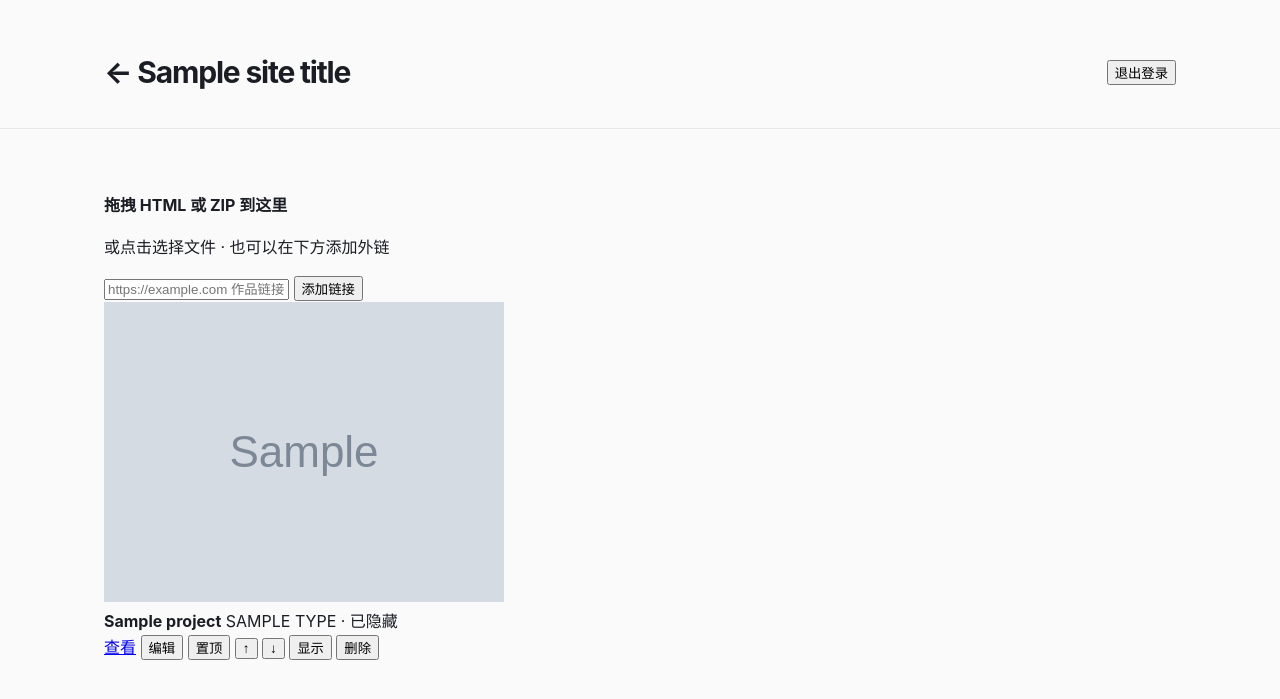
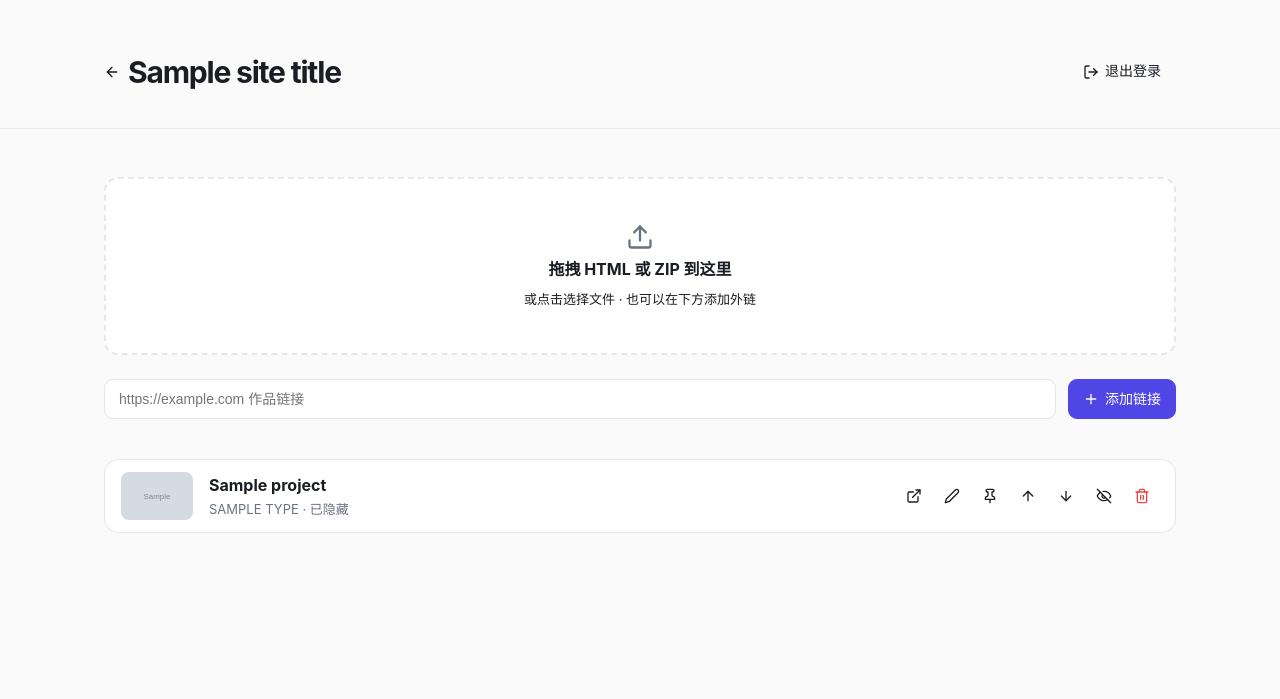
Before and after one commit to mcocdaa/SiteFlow, a FastAPI app: template app/templates/admin.html in a window 1280 px wide. Shown: the top 699 px of the page. Run offline with FastAPI, Linux system fonts and the light colour scheme; the template is opened without the code that fills it: most values are stand-ins (such as "Sample title", 1, 10 or a date in 2020); grey boxes marked "Sample" are stand-in pictures; parts of the project's set-up code (start-up, migrations or seed data) failed here and were passed over.

Commit message:
fix: 管理台样式缺失与图标重做
- 补齐 .btn/.dropzone/.list/.row/.editor 等整套管理台样式（此前类名无对应 CSS，页面近乎裸奔）
- 新增 icons.html 宏：全部改用 Lucide 开源图标（ISC，inline SVG，无 CDN）
- 箭头/星星/眼睛/删除等文本符号全部替换为图标，按钮带 title/aria-label
- admin.js 改为读取 data-pinned/data-visible 状态，适配图标按钮
- 画廊外链卡片补 external-link 角标，pin 移到右下避免重叠
- 新增管理台图标回归测试（21 项全绿）

```diff
--- a/app/static/css/app.css
+++ b/app/static/css/app.css
@@ -133,3 +133,80 @@ main.wrap { padding: 48px 24px 96px; }
 .row-between { display: flex; align-items: center; justify-content: space-between; gap: 16px; }
 .admin-entry { color: var(--text-muted); opacity: .45; transition: opacity .15s; display: inline-flex; }
 .admin-entry:hover { opacity: 1; }
+
+[hidden] { display: none !important; }
+.icon { display: block; flex: none; }
+
+.brand { display: inline-flex; align-items: center; gap: 8px; }
+.card { position: relative; }
+.card-external {
+  position: absolute; top: 10px; right: 10px; z-index: 2;
+  width: 28px; height: 28px; border-radius: 50%;
+  display: flex; align-items: center; justify-content: center;
+  background: rgba(0, 0, 0, .55); color: #fff;
+}
+.pin { top: auto; bottom: 12px; }
+
+.btn {
+  display: inline-flex; align-items: center; justify-content: center; gap: 6px;
+  padding: 8px 14px; border-radius: var(--radius-btn);
+  border: 1px solid var(--border); background: var(--surface); color: var(--text);
+  font-size: 14px; font-weight: 500; line-height: 1.4; text-decoration: none; cursor: pointer;
+  transition: border-color .15s, background .15s, color .15s, filter .15s;
+}
+.btn:hover { border-color: var(--accent); color: var(--accent); }
+.btn.primary { background: var(--accent); border-color: var(--accent); color: #fff; }
+.btn.primary:hover { filter: brightness(1.06); color: #fff; }
+.btn.ghost { border-color: transparent; background: transparent; }
+.btn.ghost:hover { border-color: transparent; background: color-mix(in srgb, var(--accent) 10%, transparent); color: var(--accent); }
+.btn.danger { border-color: transparent; background: transparent; color: #ef4444; }
+.btn.danger:hover { background: color-mix(in srgb, #ef4444 12%, transparent); border-color: transparent; }
+.icon-btn { padding: 8px; }
+.icon-btn.is-active { color: var(--accent); background: color-mix(in srgb, var(--accent) 12%, transparent); }
+
+.dropzone {
+  display: flex; flex-direction: column; align-items: center; gap: 6px;
+  border: 2px dashed var(--border); border-radius: var(--radius-card);
+  background: var(--surface); padding: 44px 24px; text-align: center; cursor: pointer;
+  transition: border-color .15s, background .15s;
+}
+.dropzone:hover, .dropzone.active {
+  border-color: var(--accent);
+  background: color-mix(in srgb, var(--accent) 5%, var(--surface));
+}
+.dropzone-icon { color: var(--text-muted); }
+.dropzone p { margin: 0; }
+.dropzone .muted { font-size: 13px; }
+
+.link-row { display: flex; gap: 12px; margin: 24px 0 40px; }
+.link-row input {
+  flex: 1; min-width: 0; padding: 11px 14px;
+  border: 1px solid var(--border); border-radius: var(--radius-btn);
+  background: var(--surface); color: var(--text); font-size: 14px;
+}
+.link-row input:focus { outline: 2px solid color-mix(in srgb, var(--accent) 40%, transparent); outline-offset: 1px; }
+
+.list { display: flex; flex-direction: column; gap: 12px; }
+.row {
+  display: flex; align-items: center; gap: 16px; flex-wrap: wrap;
+  background: var(--surface); border: 1px solid var(--border);
+  border-radius: var(--radius-card); padding: 12px 16px;
+}
+.thumb { width: 72px; height: 48px; object-fit: cover; border-radius: 8px; background: var(--bg); flex: none; }
+.row-main { flex: 1; min-width: 160px; display: flex; flex-direction: column; }
+.row-main .muted { font-size: 13px; color: var(--text-muted); }
+.row-actions { display: flex; gap: 4px; flex-wrap: wrap; }
+
+.editor {
+  flex-basis: 100%; display: grid; gap: 12px;
+  grid-template-columns: repeat(auto-fit, minmax(200px, 1fr));
+  padding-top: 16px; border-top: 1px solid var(--border);
+}
+.editor label { display: flex; flex-direction: column; gap: 6px; font-size: 13px; color: var(--text-muted); }
+.editor input {
+  padding: 9px 12px; border: 1px solid var(--border); border-radius: var(--radius-btn);
+  background: var(--bg); color: var(--text); font-size: 14px; width: 100%;
+}
+.editor .btn { align-self: end; justify-self: start; }
+
+.empty.small { padding: 48px 0; }
--- a/app/static/js/admin.js
+++ b/app/static/js/admin.js
@@ -122,11 +122,11 @@
         .then(refresh)
         .catch(onError);
     } else if (action === "toggle-pin") {
-      var pinned = row.querySelector('[data-action="toggle-pin"]').textContent.trim() === "取消置顶";
+      var pinned = button.getAttribute("data-pinned") === "true";
       api("PATCH", "/projects/" + id, { pinned: !pinned }).then(refresh).catch(onError);
     } else if (action === "toggle-visible") {
-      var hidden = row.querySelector('[data-action="toggle-visible"]').textContent.trim() === "显示";
-      api("PATCH", "/projects/" + id, { visible: !hidden }).then(refresh).catch(onError);
+      var visible = button.getAttribute("data-visible") === "true";
+      api("PATCH", "/projects/" + id, { visible: !visible }).then(refresh).catch(onError);
     } else if (action === "move-up") {
       api("POST", "/projects/" + id + "/move", { direction: "up" }).then(refresh).catch(onError);
     } else if (action === "move-down") {
--- a/app/templates/admin.html
+++ b/app/templates/admin.html
@@ -8,21 +8,23 @@
   <meta name="csrf" content="{{ csrf }}">
 </head>
 <body>
+  {% import "icons.html" as icons %}
   <header class="site-header">
     <div class="wrap row-between">
-      <a class="brand" href="/">← {{ site_title }}</a>
-      <button class="btn ghost" data-action="logout">退出登录</button>
+      <a class="brand" href="/">{{ icons.icon("arrow-left") }}{{ site_title }}</a>
+      <button class="btn ghost" data-action="logout">{{ icons.icon("log-out") }}退出登录</button>
     </div>
   </header>
   <main class="wrap">
     <section class="dropzone" id="dropzone">
+      <span class="dropzone-icon">{{ icons.icon("upload", 28) }}</span>
       <p><strong>拖拽 HTML 或 ZIP 到这里</strong></p>
       <p class="muted">或点击选择文件 · 也可以在下方添加外链</p>
       <input type="file" id="file-input" accept=".html,.htm,.zip" hidden>
     </section>
     <section class="link-row">
       <input type="url" id="link-url" placeholder="https://example.com 作品链接">
-      <button class="btn" data-action="add-link">添加链接</button>
+      <button class="btn primary" data-action="add-link">{{ icons.icon("plus") }}添加链接</button>
     </section>
     <section class="list" id="project-list">
       {% for project in projects %}
@@ -33,21 +35,25 @@
           <span class="muted">{{ project.type | upper }}{% if project.pinned %} · 置顶{% endif %}{% if not project.visible %} · 已隐藏{% endif %}</span>
         </div>
         <div class="row-actions">
-          <a class="btn ghost" href="/projects/{{ project.slug }}/" target="_blank">查看</a>
-          <button class="btn ghost" data-action="edit">编辑</button>
-          <button class="btn ghost" data-action="toggle-pin">{{ '取消置顶' if project.pinned else '置顶' }}</button>
-          <button class="btn ghost" data-action="move-up">↑</button>
-          <button class="btn ghost" data-action="move-down">↓</button>
-          <button class="btn ghost" data-action="toggle-visible">{{ '显示' if not project.visible else '隐藏' }}</button>
-          <button class="btn danger" data-action="delete">删除</button>
+          <a class="btn ghost icon-btn" href="/projects/{{ project.slug }}/" target="_blank" title="查看" aria-label="查看">{{ icons.icon("external-link") }}</a>
+          <button class="btn ghost icon-btn" data-action="edit" title="编辑" aria-label="编辑">{{ icons.icon("pencil") }}</button>
+          <button class="btn ghost icon-btn{{ ' is-active' if project.pinned }}" data-action="toggle-pin" data-pinned="{{ 'true' if project.pinned else 'false' }}" title="{{ '取消置顶' if project.pinned else '置顶' }}" aria-label="{{ '取消置顶' if project.pinned else '置顶' }}">{{ icons.icon("pin") }}</button>
+          <button class="btn ghost icon-btn" data-action="move-up" title="上移" aria-label="上移">{{ icons.icon("arrow-up") }}</button>
+          <button class="btn ghost icon-btn" data-action="move-down" title="下移" aria-label="下移">{{ icons.icon("arrow-down") }}</button>
+          <button class="btn ghost icon-btn" data-action="toggle-visible" data-visible="{{ 'true' if project.visible else 'false' }}" title="{{ '隐藏' if project.visible else '显示' }}" aria-label="{{ '隐藏' if project.visible else '显示' }}">{% if project.visible %}{{ icons.icon("eye") }}{% else %}{{ icons.icon("eye-off") }}{% endif %}</button>
+          <button class="btn danger icon-btn" data-action="delete" title="删除" aria-label="删除">{{ icons.icon("trash") }}</button>
         </div>
         <div class="editor" hidden>
           <label>标题 <input name="title" value="{{ project.title }}"></label>
           <label>描述 <input name="description" value="{{ project.description }}"></label>
           {% if project.type == 'link' %}<label>链接 <input name="url" value="{{ project.url }}"></label>{% endif %}
           <label>封面 <input type="file" name="cover" accept="image/*"></label>
-          <button class="btn" data-action="save">保存</button>
+          <button class="btn primary" data-action="save">{{ icons.icon("check") }}保存</button>
         </div>
+      </div>
+      {% else %}
+      <div class="empty small">
+        <p>还没有作品，拖拽上方区域上传第一个吧。</p>
       </div>
       {% endfor %}
     </section>
--- a/app/templates/gallery.html
+++ b/app/templates/gallery.html
@@ -7,15 +7,14 @@
   <link rel="stylesheet" href="/static/css/app.css">
 </head>
 <body>
+  {% import "icons.html" as icons %}
   <header class="site-header">
     <div class="wrap row-between">
       <div>
         <a class="brand" href="/">{{ site_title }}</a>
         <p class="tagline">{{ site_description }}</p>
       </div>
-      <a class="admin-entry" href="/login" title="管理入口" aria-label="管理入口">
-        <svg width="16" height="16" viewBox="0 0 24 24" fill="none" stroke="currentColor" stroke-width="2" stroke-linecap="round" stroke-linejoin="round"><circle cx="12" cy="12" r="3"/><path d="M19.4 15a1.65 1.65 0 0 0 .33 1.82l.06.06a2 2 0 1 1-2.83 2.83l-.06-.06a1.65 1.65 0 0 0-1.82-.33 1.65 1.65 0 0 0-1 1.51V21a2 2 0 1 1-4 0v-.09a1.65 1.65 0 0 0-1-1.51 1.65 1.65 0 0 0-1.82.33l-.06.06a2 2 0 1 1-2.83-2.83l.06-.06a1.65 1.65 0 0 0 .33-1.82 1.65 1.65 0 0 0-1.51-1H3a2 2 0 1 1 0-4h.09a1.65 1.65 0 0 0 1.51-1 1.65 1.65 0 0 0-.33-1.82l-.06-.06a2 2 0 1 1 2.83-2.83l.06.06a1.65 1.65 0 0 0 1.82.33H9a1.65 1.65 0 0 0 1-1.51V3a2 2 0 1 1 4 0v.09a1.65 1.65 0 0 0 1 1.51 1.65 1.65 0 0 0 1.82-.33l.06-.06a2 2 0 1 1 2.83 2.83l-.06.06a1.65 1.65 0 0 0-.33 1.82V9a1.65 1.65 0 0 0 1.51 1H21a2 2 0 1 1 0 4h-.09a1.65 1.65 0 0 0-1.51 1z"/></svg>
-      </a>
+      <a class="admin-entry" href="/login" title="管理入口" aria-label="管理入口">{{ icons.icon("settings") }}</a>
     </div>
   </header>
   <main class="wrap">
@@ -24,6 +23,7 @@
       {% for project in projects %}
       <a class="card" href="{{ project.url if project.type == 'link' else '/projects/' + project.slug + '/' }}"
          {% if project.type == 'link' %}target="_blank" rel="noopener noreferrer"{% endif %}>
+        {% if project.type == 'link' %}<span class="card-external">{{ icons.icon("external-link", 14) }}</span>{% endif %}
         <div class="cover">
           {% if project.cover %}
           <img src="/media/covers/{{ project.cover }}" alt="">
--- /dev/null
+++ b/app/templates/icons.html
@@ -0,0 +1,21 @@
+{# Icons from Lucide (https://lucide.dev), ISC License #}
+{% set icon_paths = {
+  "arrow-down": '<path d="M12 5v14"/><path d="m19 12-7 7-7-7"/>',
+  "arrow-left": '<path d="m12 19-7-7 7-7"/><path d="M19 12H5"/>',
+  "arrow-up": '<path d="m5 12 7-7 7 7"/><path d="M12 19V5"/>',
+  "check": '<path d="M20 6 9 17l-5-5"/>',
+  "external-link": '<path d="M15 3h6v6"/><path d="M10 14 21 3"/><path d="M18 13v6a2 2 0 0 1-2 2H5a2 2 0 0 1-2-2V8a2 2 0 0 1 2-2h6"/>',
+  "eye": '<path d="M2.062 12.348a1 1 0 0 1 0-.696 10.75 10.75 0 0 1 19.876 0 1 1 0 0 1 0 .696 10.75 10.75 0 0 1-19.876 0"/><circle cx="12" cy="12" r="3"/>',
+  "eye-off": '<path d="M10.733 5.076a10.744 10.744 0 0 1 11.205 6.575 1 1 0 0 1 0 .696 10.747 10.747 0 0 1-1.444 2.49"/><path d="M14.084 14.158a3 3 0 0 1-4.242-4.242"/><path d="M17.479 17.499a10.75 10.75 0 0 1-15.417-5.151 1 1 0 0 1 0-.696 10.75 10.75 0 0 1 4.446-5.143"/><path d="m2 2 20 20"/>',
+  "link": '<path d="M10 13a5 5 0 0 0 7.54.54l3-3a5 5 0 0 0-7.07-7.07l-1.72 1.71"/><path d="M14 11a5 5 0 0 0-7.54-.54l-3 3a5 5 0 0 0 7.07 7.07l1.71-1.71"/>',
+  "log-out": '<path d="M9 21H5a2 2 0 0 1-2-2V5a2 2 0 0 1 2-2h4"/><polyline points="16 17 21 12 16 7"/><line x1="21" x2="9" y1="12" y2="12"/>',
+  "pencil": '<path d="M17 3a2.828 2.828 0 1 1 4 4L7.5 20.5 2 22l1.5-5.5L17 3z"/>',
+  "pin": '<line x1="12" x2="12" y1="17" y2="22"/><path d="M5 17h14v-1.76a2 2 0 0 0-1.11-1.79l-1.78-.9A2 2 0 0 1 15 10.76V6h1a2 2 0 0 0 0-4H8a2 2 0 0 0 0 4h1v4.76a2 2 0 0 1-1.11 1.79l-1.78.9A2 2 0 0 0 5 15.24Z"/>',
+  "plus": '<path d="M5 12h14"/><path d="M12 5v14"/>',
+  "settings": '<path d="M12.22 2h-.44a2 2 0 0 0-2 2v.18a2 2 0 0 1-1 1.73l-.43.25a2 2 0 0 1-2 0l-.15-.08a2 2 0 0 0-2.73.73l-.22.38a2 2 0 0 0 .73 2.73l.15.1a2 2 0 0 1 1 1.72v.51a2 2 0 0 1-1 1.74l-.15.09a2 2 0 0 0-.73 2.73l.22.38a2 2 0 0 0 2.73.73l.15-.08a2 2 0 0 1 2 0l.43.25a2 2 0 0 1 1 1.73V20a2 2 0 0 0 2 2h.44a2 2 0 0 0 2-2v-.18a2 2 0 0 1 1-1.73l.43-.25a2 2 0 0 1 2 0l.15.08a2 2 0 0 0 2.73-.73l.22-.39a2 2 0 0 0-.73-2.73l-.15-.08a2 2 0 0 1-1-1.74v-.5a2 2 0 0 1 1-1.74l.15-.09a2 2 0 0 0 .73-2.73l-.22-.38a2 2 0 0 0-2.73-.73l-.15.08a2 2 0 0 1-2 0l-.43-.25a2 2 0 0 1-1-1.73V4a2 2 0 0 0-2-2z"/><circle cx="12" cy="12" r="3"/>',
+  "trash": '<path d="M3 6h18"/><path d="M19 6v14c0 1-1 2-2 2H7c-1 0-2-1-2-2V6"/><path d="M8 6V4c0-1 1-2 2-2h4c1 0 2 1 2 2v2"/><line x1="10" x2="10" y1="11" y2="17"/><line x1="14" x2="14" y1="11" y2="17"/>',
+  "upload": '<path d="M21 15v4a2 2 0 0 1-2 2H5a2 2 0 0 1-2-2v-4"/><polyline points="17 8 12 3 7 8"/><line x1="12" x2="12" y1="3" y2="15"/>'
+} %}
+{% macro icon(name, size=16) -%}
+<svg class="icon" width="{{ size }}" height="{{ size }}" viewBox="0 0 24 24" fill="none" stroke="currentColor" stroke-width="2" stroke-linecap="round" stroke-linejoin="round" aria-hidden="true">{{ icon_paths[name] | safe }}</svg>
+{%- endmacro %}
```
Also changed, not shown: tests/test_flow.py (+13 -0 lines).
